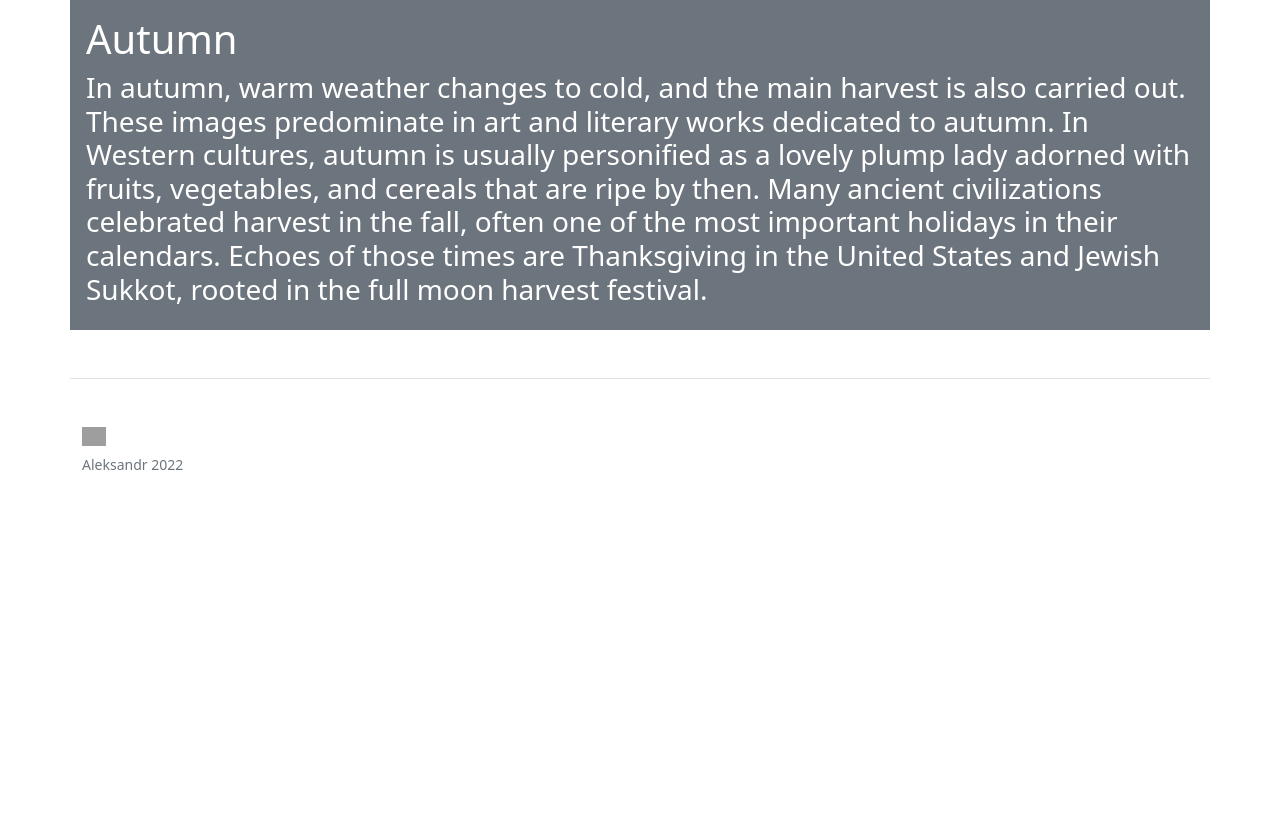
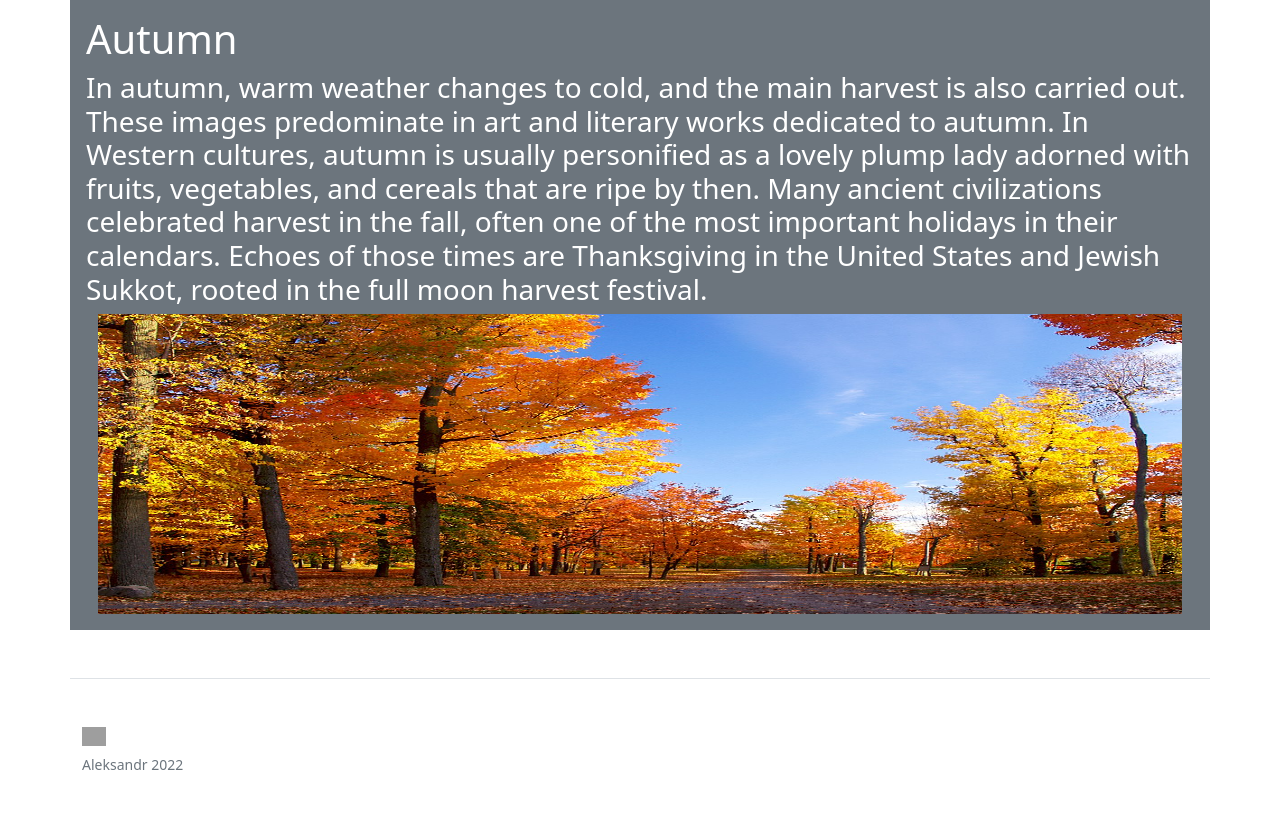
Before and after one commit to Zemlianik/Zemlianik---seasons, a Flask app: page /osen in a window 1280 px wide. Shown: the part 152-991 px from the top of the page. Before the commit the page ends 622 px from the top, so only its background shows below. Run offline with Flask 2, Linux system fonts and the light colour scheme; grey boxes are pictures that could not be loaded.

Commit message:
фото осень

```diff
--- a/templates/osen.html
+++ b/templates/osen.html
@@ -13,6 +13,7 @@
 <div class="container p-3 mb-2 bg-secondary text-white">
 <h1>Autumn</h1>
     <h3>In autumn, warm weather changes to cold, and the main harvest is also carried out. These images predominate in art and literary works dedicated to autumn. In Western cultures, autumn is usually personified as a lovely plump lady adorned with fruits, vegetables, and cereals that are ripe by then. Many ancient civilizations celebrated harvest in the fall, often one of the most important holidays in their calendars. Echoes of those times are Thanksgiving in the United States and Jewish Sukkot, rooted in the full moon harvest festival.</h3>
+    <img class="container text-center" src="/static/foto/o.png" alt="" width="400" height="300">
 </div>
 {% endblock %}
 </html>
```
